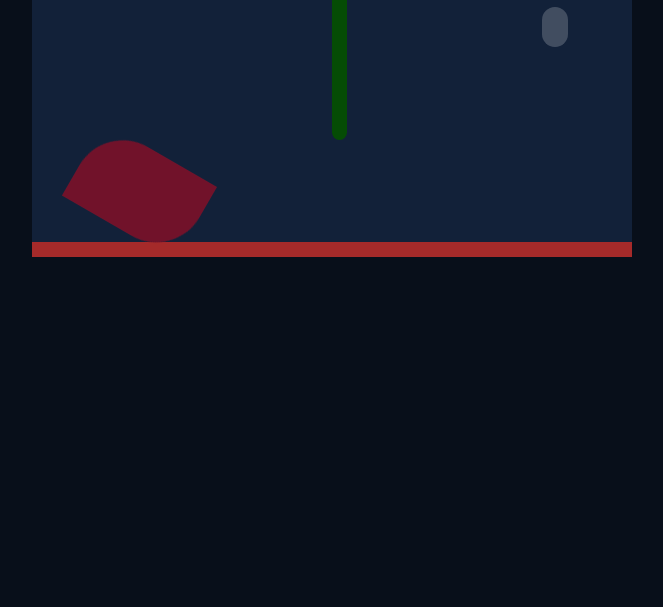
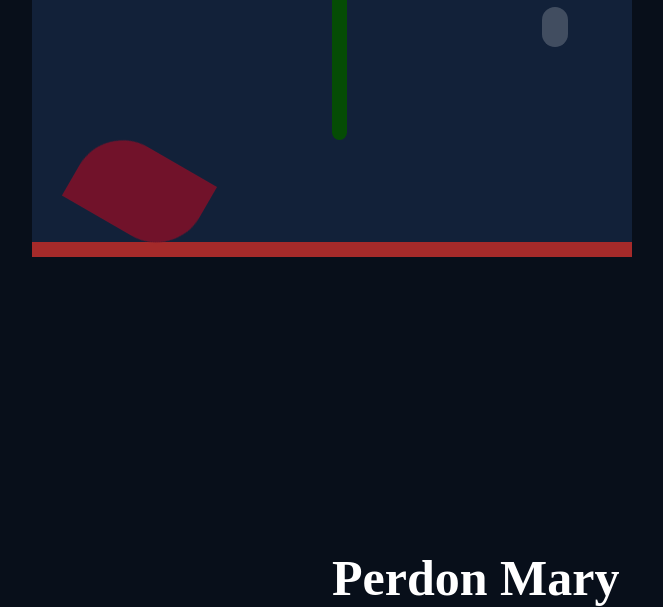
Before and after one commit to yormanrm/para_ti_Bonita, a plain HTML site: page index.html in a window 1280 px wide. Shown: the part 318-925 px from the top of the page, without its empty margins (308-971 px from the left). Before the commit the page ends 800 px from the top, so only its background shows below. Drawn offline with Linux system fonts and the light colour scheme.

Commit message:
Update index.html

```diff
--- a/index.html
+++ b/index.html
@@ -349,10 +349,10 @@
         }
 
         .texto {
-            top: 80% !important;
+            top: 100% !important;
             color: white;
-            font-size: 35px;
-            position: relative;
+            font-size: 50px;
+            position: absolute;
             left: 50% !important;
         }
     </style>
@@ -391,16 +391,8 @@
             <div></div>
         </div>
     </div>
-    <br>
-    <br>
-    <br>
-    <br>
-    <br>
-    <br>
-    <br>
-    <br>
     <div>
-        <h4 class="texto">     Perdon Mary</h>
+        <h4 class="texto">Perdon Mary</h>
     </div>
 </body>
 
```
